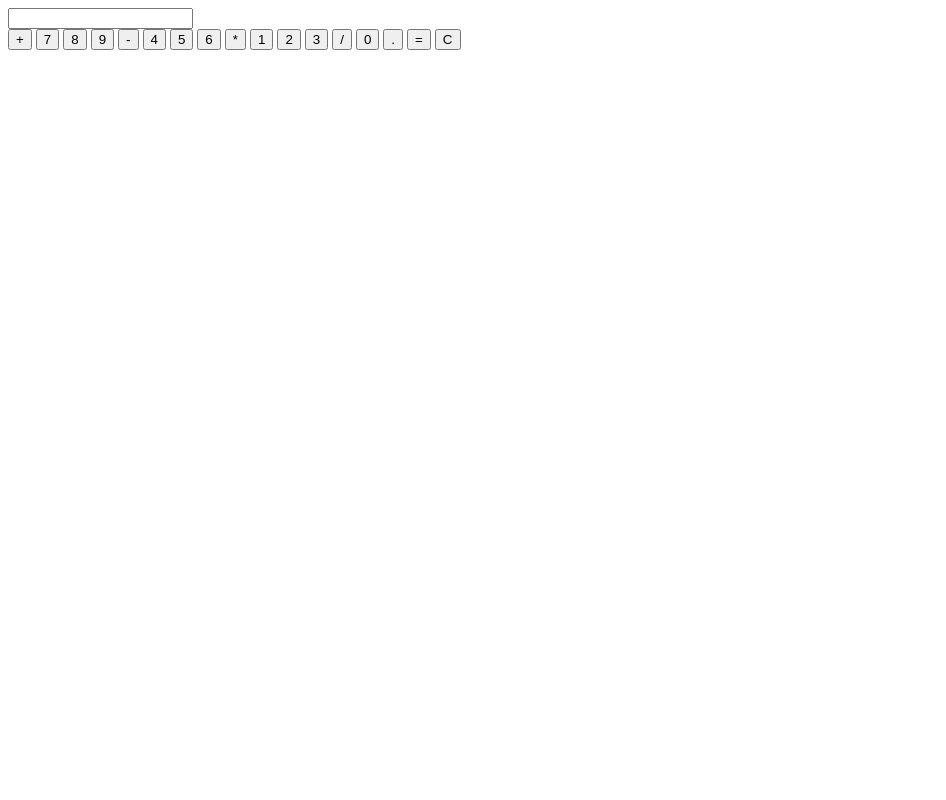
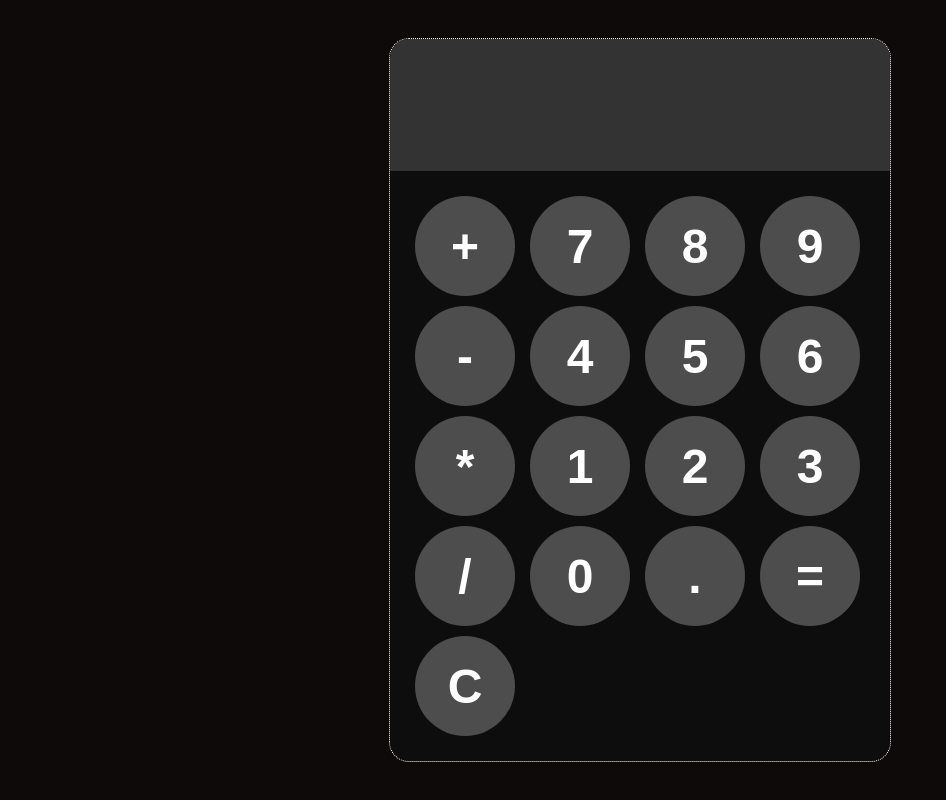
Before and after one commit to welljones/simple-calculator, a plain HTML site: page index.html in a window 1280 px wide. Shown: the whole page, without its empty margins (0-946 px from the left). Drawn offline with Linux system fonts and the light colour scheme.

Commit message:
Finalizing Design only CSS

```diff
--- a/index.html
+++ b/index.html
@@ -8,7 +8,7 @@
 </head>
 <body>
     <div id="calculator">
-        <input class="display" readonly>
+        <input id="display" readonly>
         <div id="keys">
             <button onclick="appendtoDisplay('+')">+</button>
             <button onclick="appendtoDisplay('7')">7</button>
--- a/style.css
+++ b/style.css
@@ -0,0 +1,55 @@
+body{
+    margin: 0;
+    display: flex;
+    justify-content: center;
+    align-items: center;
+    height: 100vh;
+    background-color: hsl(0, 20%, 5%);
+
+}
+
+#calculator{
+    font-family: 'Poppins', sans-serif;
+    background-color: hsl(0, 0%, 5%);
+    border-radius: 20px;
+    max-width: 500px;
+    overflow: hidden;
+    border: 1px dotted #fff;
+}
+
+#display{
+    color: #fff;
+    width: 100%;
+    padding: 20px;
+    font-size: 5rem;
+    text-align: left;
+    border: none;
+    background-color: hsl(0, 0%, 20%);
+}
+
+#keys{
+    display: grid;
+    grid-template-columns: repeat(4, 1fr);
+    gap: 10px;
+    padding: 25px;
+}
+
+button{
+    width: 100px;
+    height: 100px;
+    border-radius: 50px;
+    border: none;
+    background-color: hsl(0, 0%, 30%);
+    color: #fff;
+    font-size: 3rem;
+    font-weight: bold;
+    cursor: pointer;
+}
+
+button:hover{
+    background-color: hsl(0, 0%, 65%);
+    color: hsl(0, 0%, 0%);
+}
+button:active{
+    background-color: hsl(0, 0%, 95%);
+}
```
